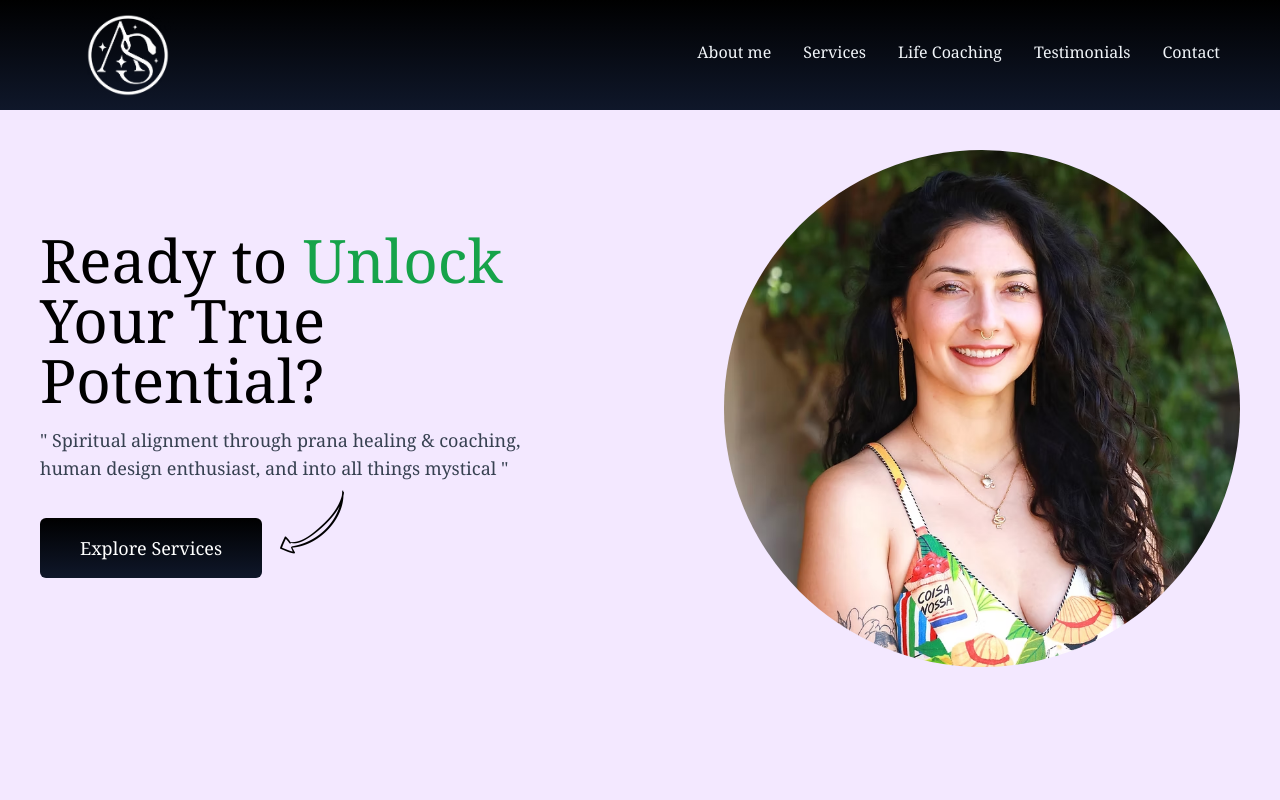
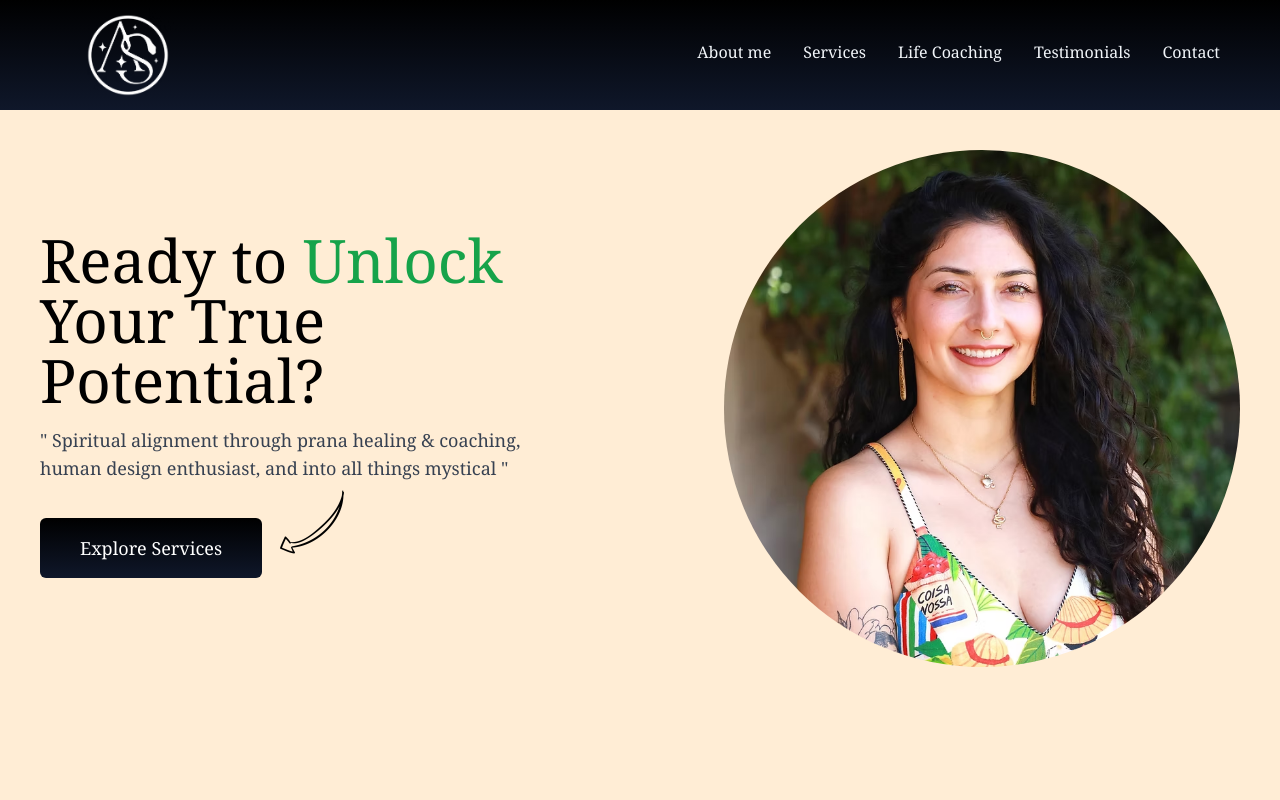
Before and after one commit to warriorBunny013/ArianaHeals, a Next.js app: page / in a window 1280 px wide. Shown: the top 800 px of the page. Built offline with nearby package versions, Linux system fonts and the light colour scheme.

Commit message:
color bg orange

```diff
--- a/src/app/page.tsx
+++ b/src/app/page.tsx
@@ -103,7 +103,7 @@ import {Services} from "@/components/ui/services";
 // ];
 export default function Home() {
   return (
-    <div className="overflow-x-hidden bg-purple-100">
+    <div className="overflow-x-hidden bg-orange-100">
       {/* HOME PAGE */}
       <div className="overflow-x-hidden font-serif"
       >
```
